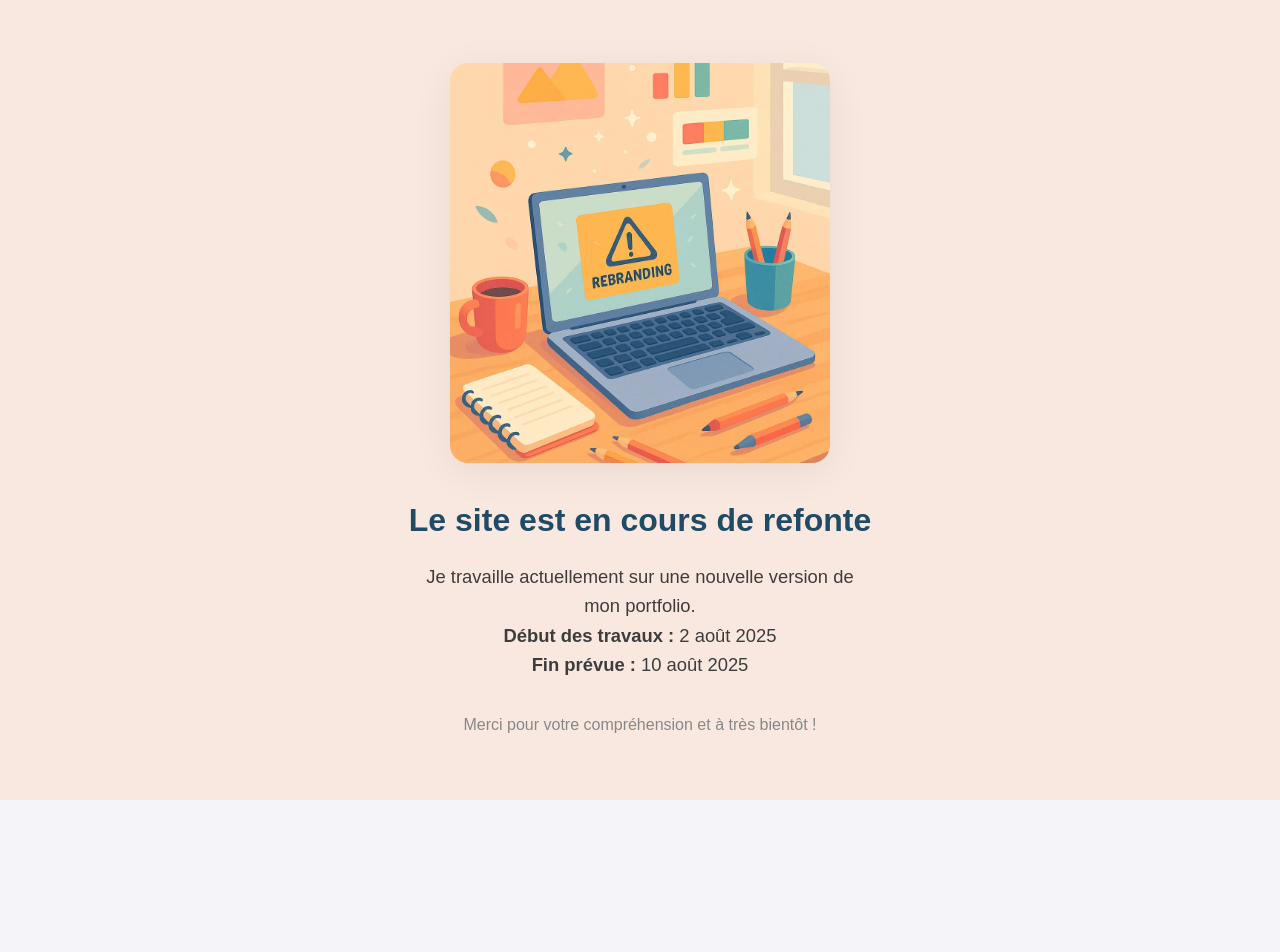
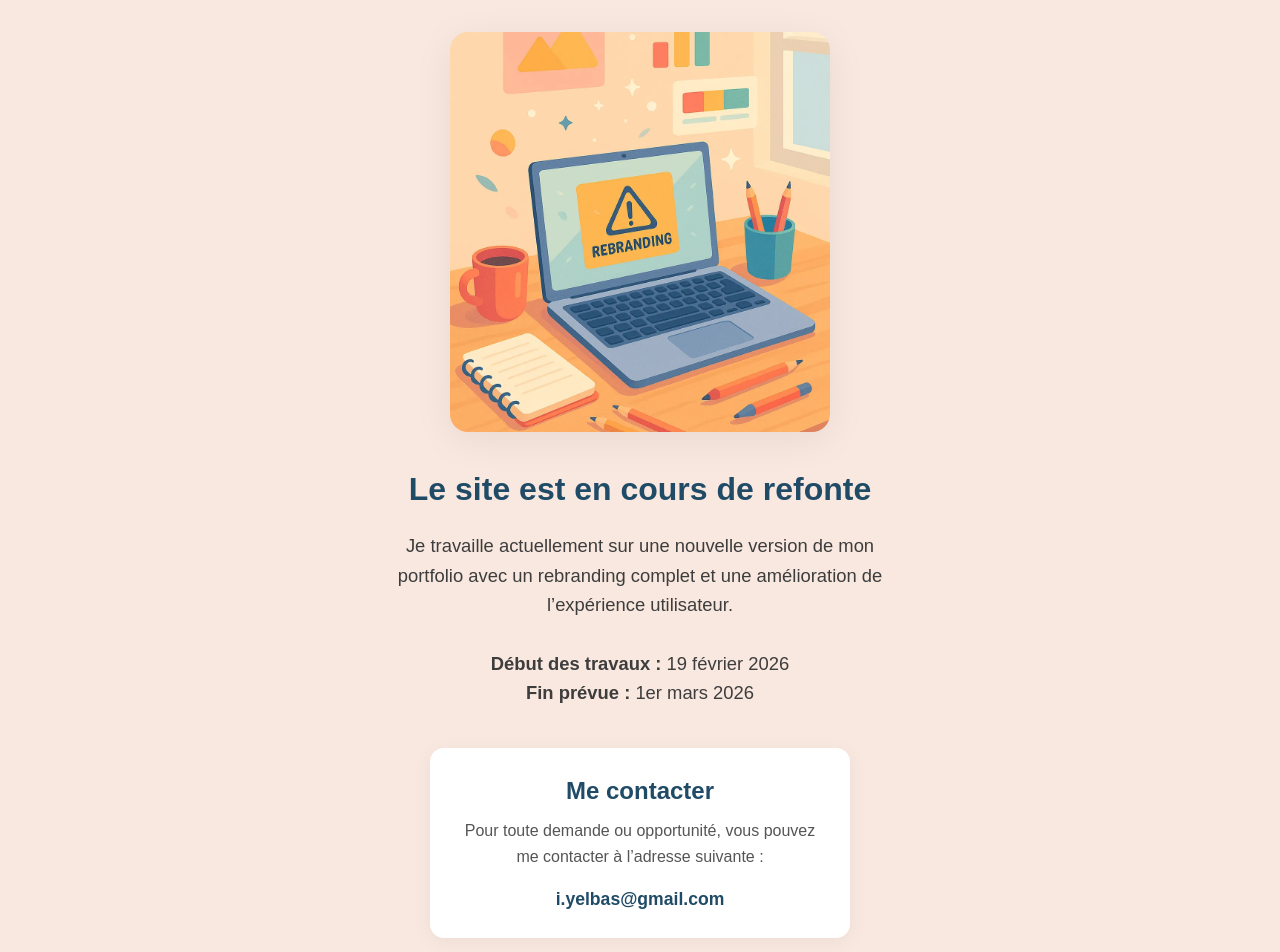
Before and after one commit to Yelbas9/portfolio, a React (Vite) app: page / in a window 1280 px wide. Shown: the top 952 px of the page. Before the commit the page ends 800 px from the top, so only its background shows below. Built offline with nearby package versions, Linux system fonts and the light colour scheme.

Commit message:
fix date

```diff
--- a/src/App.jsx
+++ b/src/App.jsx
@@ -12,6 +12,7 @@ function App() {
         alignItems: "center",
         justifyContent: "center",
         padding: "2rem",
+        textAlign: "center",
       }}
     >
       <img
@@ -27,29 +28,77 @@ function App() {
           objectFit: "cover",
         }}
       />
+
       <h1
         style={{
           color: "#204b67",
           marginBottom: "1rem",
-          textAlign: "center",
         }}
       >
         Le site est en cours de refonte
       </h1>
+
       <p
         style={{
-          maxWidth: 440,
-          textAlign: "center",
+          maxWidth: 500,
           fontSize: "1.15rem",
           color: "#3d3d3d",
+          lineHeight: "1.6",
         }}
       >
-        Je travaille actuellement sur une nouvelle version de mon portfolio.
+        Je travaille actuellement sur une nouvelle version de mon portfolio avec
+        un rebranding complet et une amélioration de l’expérience utilisateur.
         <br />
-        <strong>Début des travaux :</strong> 2 août 2025
         <br />
-        <strong>Fin prévue :</strong> 10 août 2025
+        <strong>Début des travaux :</strong> 19 février 2026
+        <br />
+        <strong>Fin prévue :</strong> 1er mars 2026
       </p>
+
+      {/* SECTION CONTACT */}
+      <div
+        style={{
+          marginTop: "2.5rem",
+          padding: "1.5rem",
+          background: "#ffffff",
+          borderRadius: "14px",
+          boxShadow: "0 4px 20px rgba(0,0,0,0.05)",
+          maxWidth: "420px",
+          width: "100%",
+        }}
+      >
+        <h2
+          style={{
+            color: "#204b67",
+            marginBottom: "0.5rem",
+          }}
+        >
+          Me contacter
+        </h2>
+
+        <p
+          style={{
+            color: "#555",
+            marginBottom: "1rem",
+          }}
+        >
+          Pour toute demande ou opportunité, vous pouvez me contacter à
+          l’adresse suivante :
+        </p>
+
+        <a
+          href="mailto:i.yelbas@gmail.com"
+          style={{
+            color: "#204b67",
+            fontWeight: "bold",
+            textDecoration: "none",
+            fontSize: "1.1rem",
+          }}
+        >
+          i.yelbas@gmail.com
+        </a>
+      </div>
+
       <p
         style={{
           marginTop: "2rem",
```
